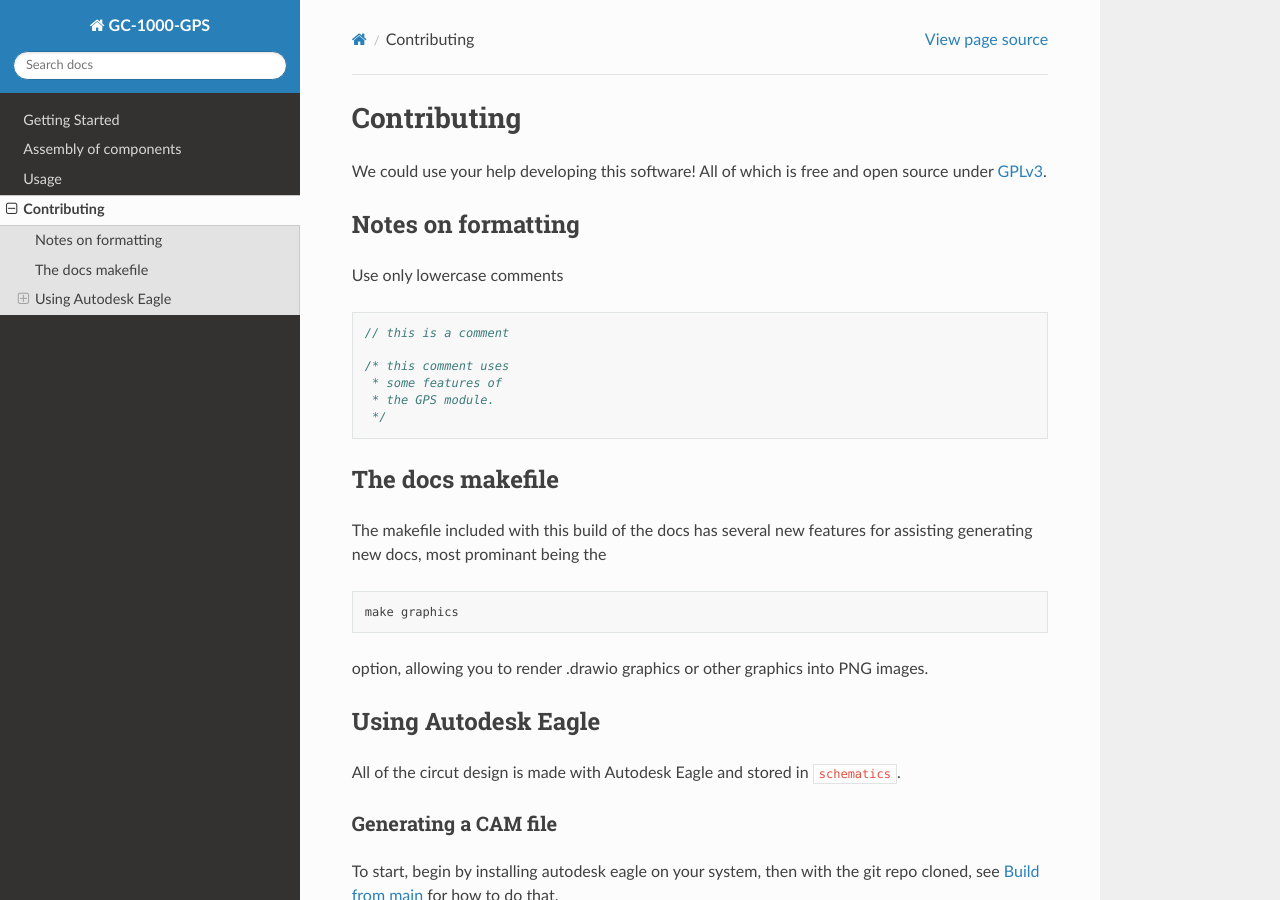
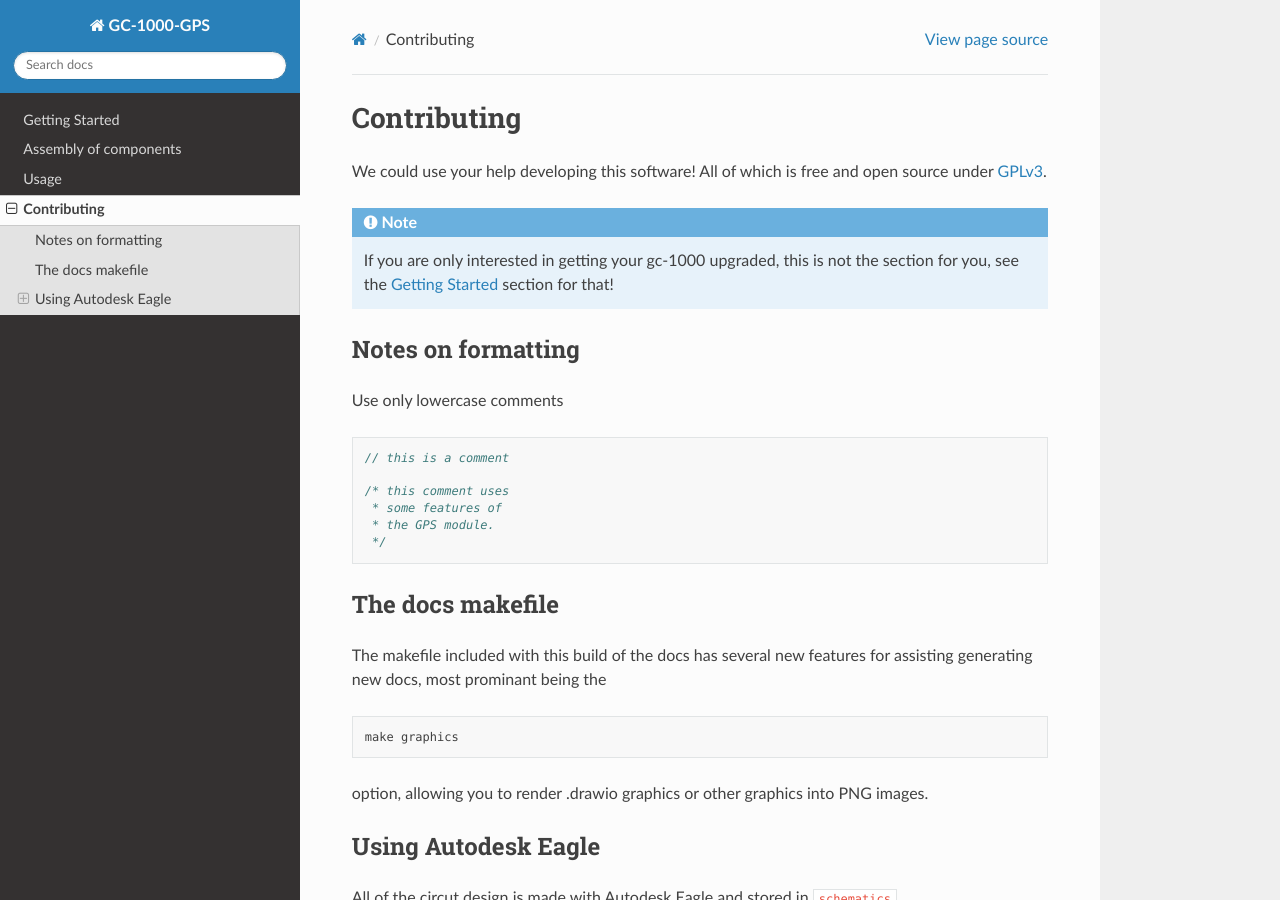
Before and after one commit to ac1ja/gc-1000-gps, a Sphinx documentation site: the page built from docs/development/contributing.rst, in a window 1280 px wide and 900 px high. Built offline with Sphinx 7.4.7 and the Read the Docs theme 2.0.0, drawn with Linux system fonts in a browser that asks for light colours.

Commit message:
Add reference to getting started in contribuiting

```diff
--- a/docs/development/contributing.rst
+++ b/docs/development/contributing.rst
@@ -2,6 +2,11 @@ Contributing
 ============
 
 We could use your help developing this software! All of which is free and open source under GPLv3_.
+
+.. note::
+
+  If you are only interested in getting your gc-1000 upgraded,
+  this is not the section for you, see the :ref:`Getting Started` section for that!
 
 Notes on formatting
 ###################
```
